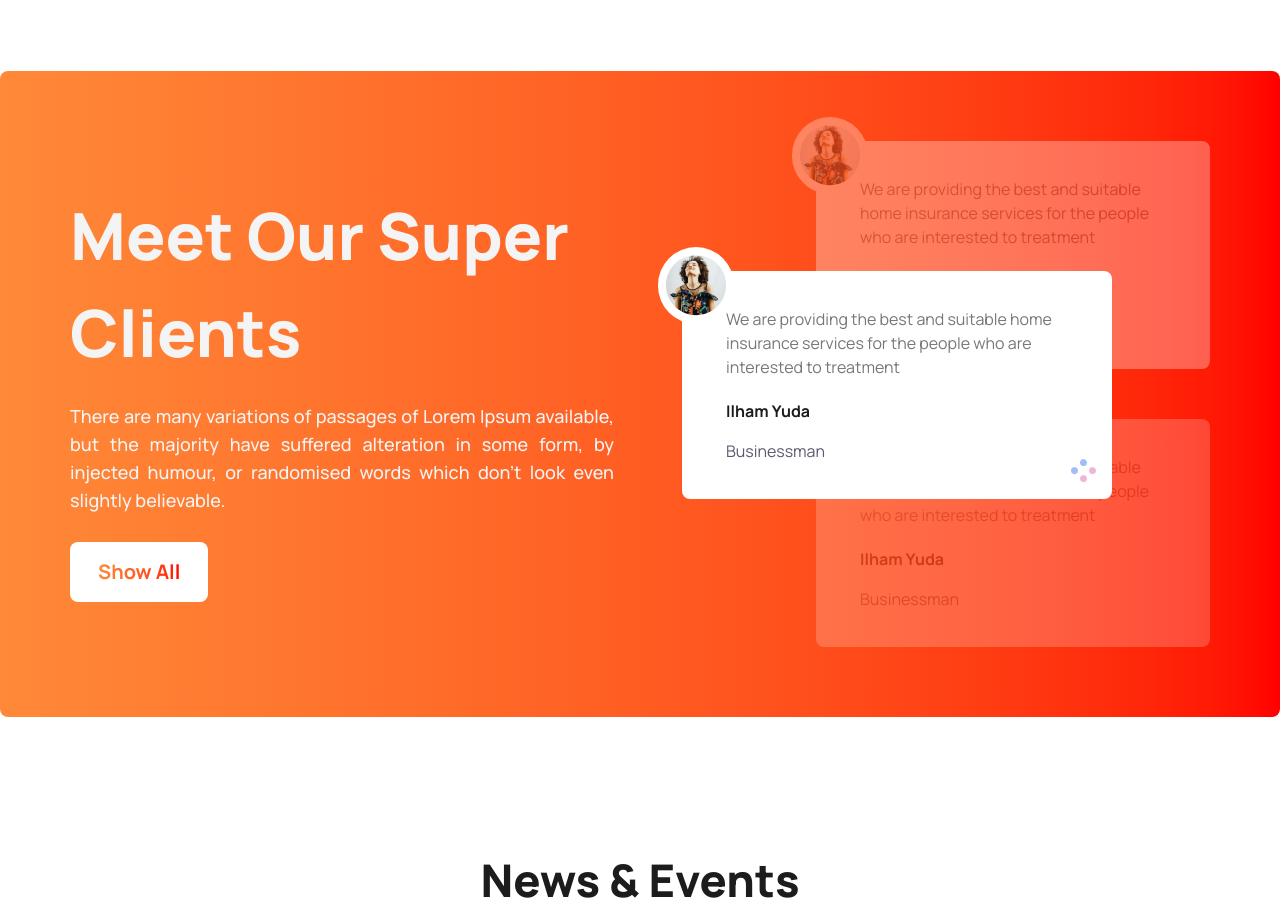
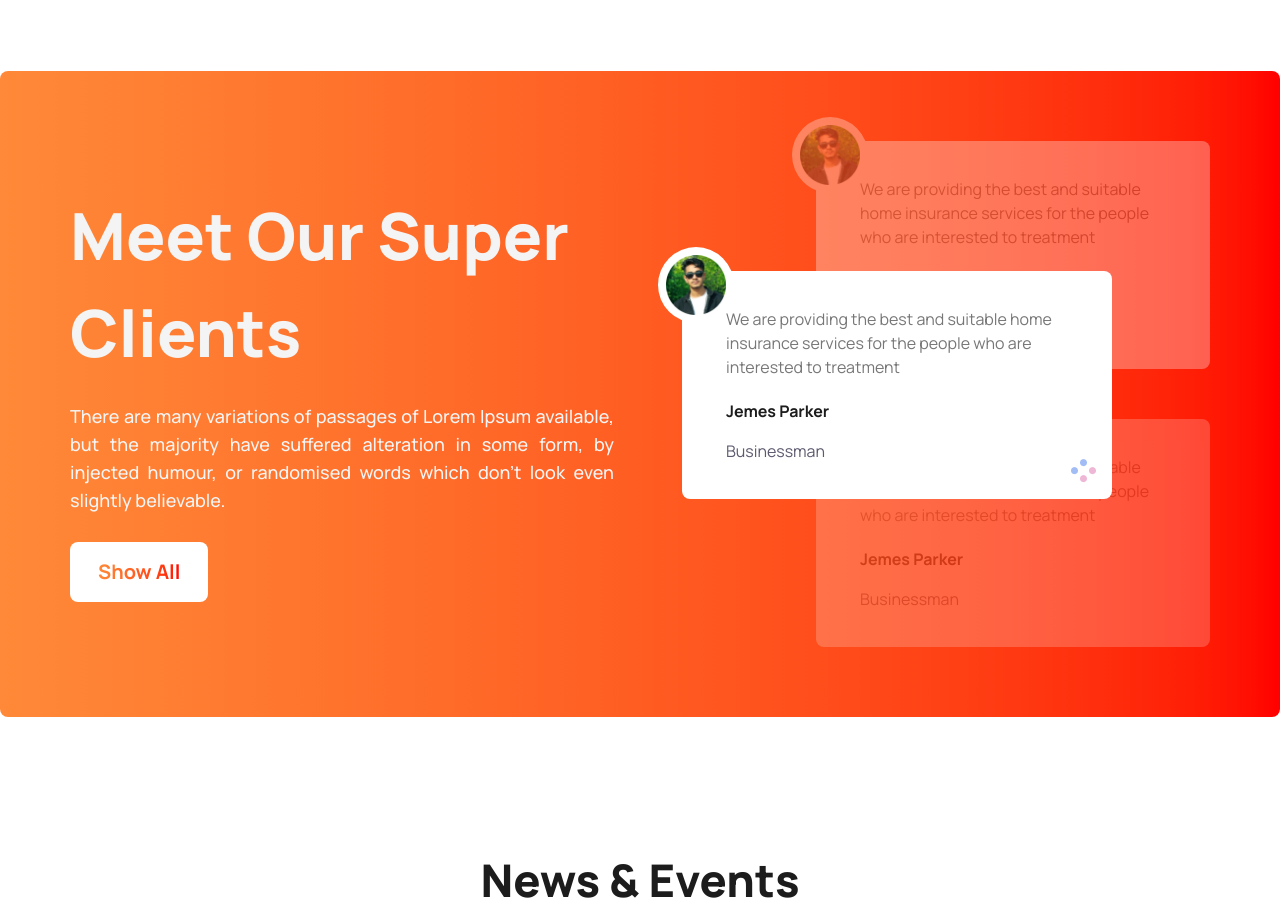
Before and after one commit to sheikhzim2004-del/tea-house-tailwind, a plain HTML site: page index.html in a window 1280 px wide. Shown: the part 2100-3022 px from the top of the page. Drawn offline with nearby package versions, Linux system fonts and the light colour scheme.

Commit message:
something change meet section second div

```diff
--- a/index.html
+++ b/index.html
@@ -140,10 +140,10 @@
                 class="bg-white rounded-lg text-[#777777] leading-6 py-9 px-11 max-w-[300px] sm:max-w-[430px] absolute top-[130px] left-0.5 md:left-4 z-50">
                 <p>We are providing the best and suitable home insurance services for the people who are interested to
                     treatment</p>
-                <h3 class="font-bold mt-5 mb-4 text-[#1C1C1C]">Ilham Yuda</h3>
+                <h3 class="font-bold mt-5 mb-4 text-[#1C1C1C]">Jemes Parker</h3>
                 <p class="text-[#5D5A6F]">Businessman</p>
                 <div class="absolute -top-6 -left-6 bg-white p-2 rounded-full">
-                    <img src="./images/client.png" alt="">
+                    <img src="./images/jim.png" alt="" class="h-[60px]">
                 </div>
                 <img src="./images/circles.png" alt="" class="absolute bottom-4 right-4">
             </div>
@@ -152,10 +152,10 @@
                 class="bg-white rounded-lg text-[#777777] leading-6 py-9 px-11 max-w-[300px] sm:max-w-[430px] relative mb-[50px] opacity-30">
                 <p>We are providing the best and suitable home insurance services for the people who are interested to
                     treatment</p>
-                <h3 class="font-bold mt-5 mb-4 text-[#1C1C1C]">Ilham Yuda</h3>
+                <h3 class="font-bold mt-5 mb-4 text-[#1C1C1C]">Jemes Parker</h3>
                 <p class="text-[#5D5A6F]">Businessman</p>
                 <div class="absolute -top-6 -left-6 bg-white p-2 rounded-full">
-                    <img src="./images/client.png" alt="">
+                    <img src="./images/jim.png" alt="" class="h-[60px]">
                 </div>
             </div>
             <!-- card review -->
@@ -163,16 +163,16 @@
                 class="bg-white rounded-lg text-[#777777] leading-6 py-9 px-11 max-w-[300px] sm:max-w-[430px] relative opacity-20">
                 <p>We are providing the best and suitable home insurance services for the people who are interested to
                     treatment</p>
-                <h3 class="font-bold mt-5 mb-4 text-[#1C1C1C]">Ilham Yuda</h3>
+                <h3 class="font-bold mt-5 mb-4 text-[#1C1C1C]">Jemes Parker</h3>
                 <p class="text-[#5D5A6F]">Businessman</p>
                 <div class="absolute -top-6 -left-6 bg-white p-2 rounded-full">
-                    <img src="./images/client.png" alt="">
+                    <img src="./images/jim.png" alt="" class="h-[60px]">
                 </div>
             </div>
         </div>
     </section>
 
-    <!-- Newes and Event Section -->
+    <!-- News and Event Section -->
      <section class="container mx-auto mb-[130px]">
         <div class="text-center mx-4">
             <h2 class="text-[35px] md:text-[45px] font-extrabold text-[#1C1C1C]">News & Events</h2>
```
Also changed, not shown: images/jim.png (added).
